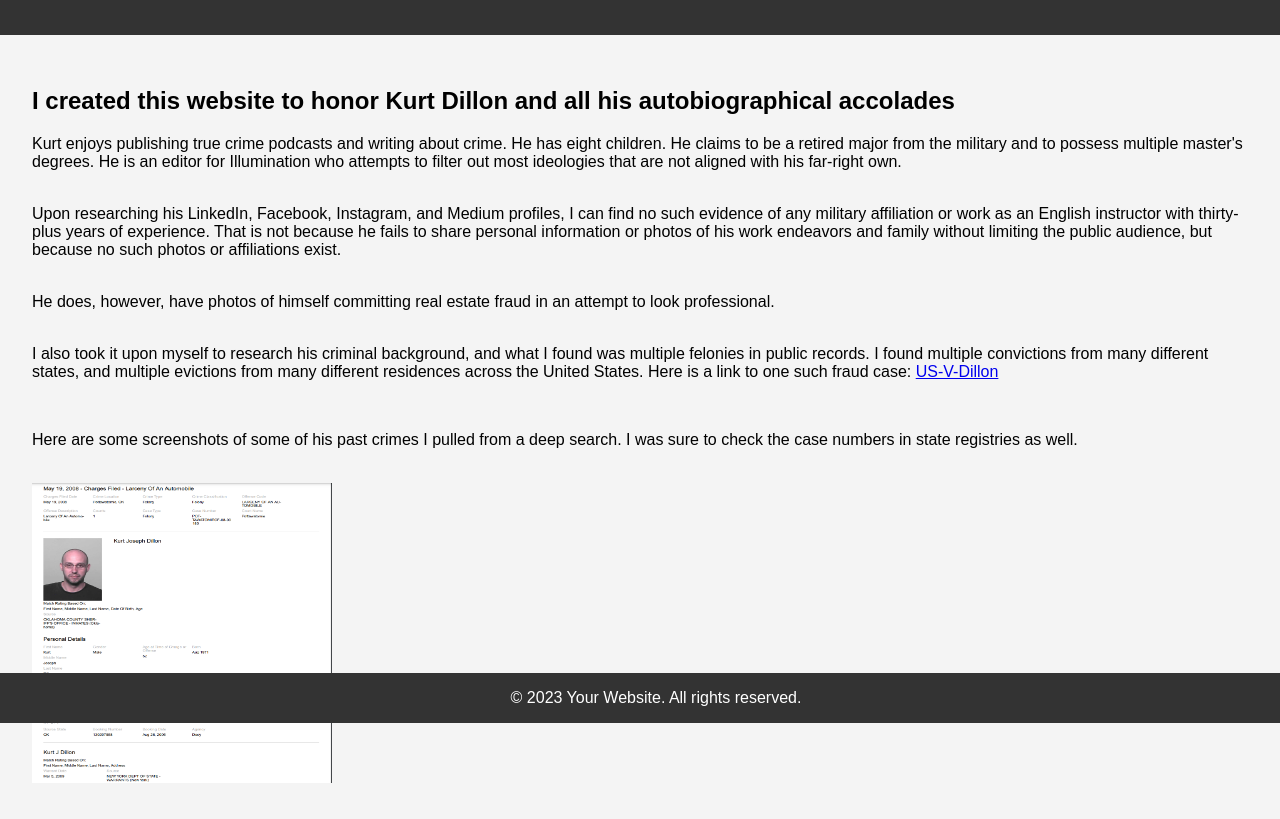
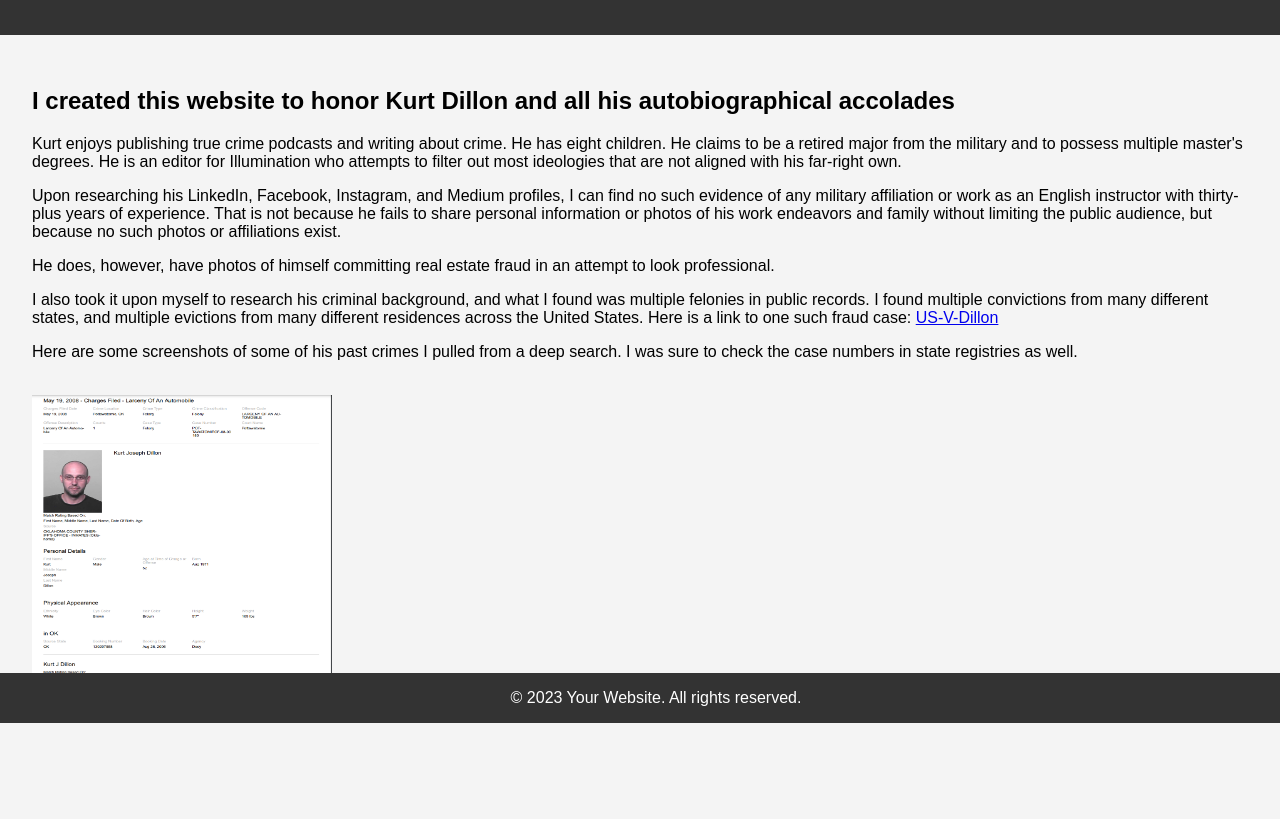
Before and after one commit to Sc00bydont/Sc00bydont.github.io, a plain HTML site: page index.html in a window 1280 px wide. Shown: the part 77-896 px from the top of the page. After the commit the page ends 808 px from the top, so only its background shows below. Drawn offline with Linux system fonts and the light colour scheme.

Commit message:
Update index.html

```diff
--- a/index.html
+++ b/index.html
@@ -44,14 +44,14 @@
         <h2>I created this website to honor Kurt Dillon and all his autobiographical accolades</h2>
         <p>Kurt enjoys publishing true crime podcasts and writing about crime. He has eight children. He claims to be a retired major from the military and to possess multiple master's degrees. He is an editor for Illumination who attempts to filter out most ideologies that are not aligned with his far-right own.
 
-<p><br>Upon researching his LinkedIn, Facebook, Instagram, and Medium profiles, I can find no such evidence of any military affiliation or work as an English instructor with thirty-plus years of experience.
+<p>Upon researching his LinkedIn, Facebook, Instagram, and Medium profiles, I can find no such evidence of any military affiliation or work as an English instructor with thirty-plus years of experience.
 
-That is not because he fails to share personal information or photos of his work endeavors and family without limiting the public audience, but because no such photos or affiliations exist. </p><p><br>He does, however, have photos of himself committing real estate fraud in an attempt to look professional.
+That is not because he fails to share personal information or photos of his work endeavors and family without limiting the public audience, but because no such photos or affiliations exist. </p><p>He does, however, have photos of himself committing real estate fraud in an attempt to look professional.
 
-    </p><p><br>I also took it upon myself to research his criminal background, and what I found was multiple felonies in public records. I found multiple convictions from many different states, and multiple evictions from many different residences across the United States.
+    </p><p>I also took it upon myself to research his criminal background, and what I found was multiple felonies in public records. I found multiple convictions from many different states, and multiple evictions from many different residences across the United States.
 
 Here is a link to one such fraud case: <a href="https://casetext.com/case/us-v-dillon-5">US-V-Dillon</a>
-        </p><br>
+        </p>
         <p>Here are some screenshots of some of his past crimes I pulled from a deep search. I was sure to check the case numbers in state registries as well.</p><br>
         <img src="screenshot (23).png" width="300px" height="300px">
 
```
